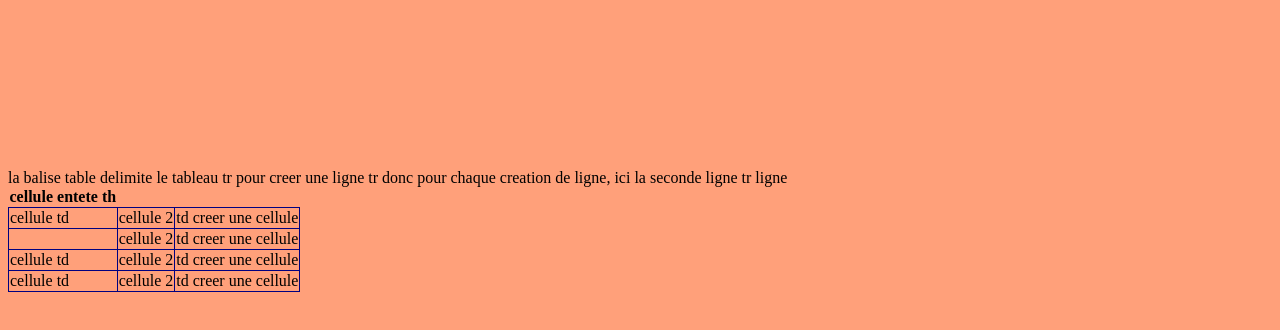
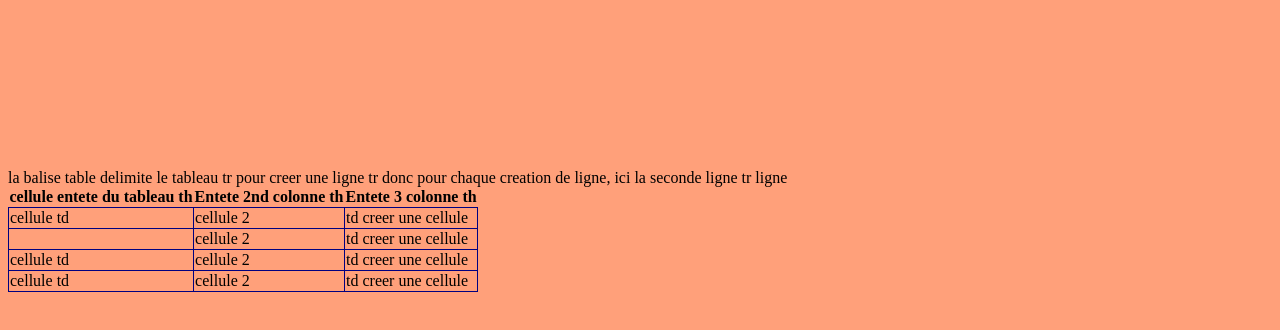
Before and after one commit to Hecea/BzhLearningHtml, a plain HTML site: page tableau.html in a window 1280 px wide. Shown: the part 274-604 px from the top of the page. Drawn offline with Linux system fonts and the light colour scheme.

Commit message:
Add files via upload

```diff
--- a/tableau.html
+++ b/tableau.html
@@ -34,8 +34,15 @@
 <table> la balise table delimite le tableau
 	<tr> tr pour creer une ligne
 		<th>
-			cellule entete th
+			cellule entete du tableau th
 		</th>
+		<th>
+			Entete 2nd colonne th
+		</th>
+		<th>
+			Entete 3 colonne th
+		</th>
+
 	</tr>
 	<tr> tr donc pour chaque creation de ligne, ici la seconde ligne
 	</tr>
@@ -67,15 +74,10 @@
 
 
 
+ 	<br/><br/>
 
 
-
-
-
-          <br/><br/>
-
-
-     <br/>
+ 	<br/>
 
 
   </body>
```
